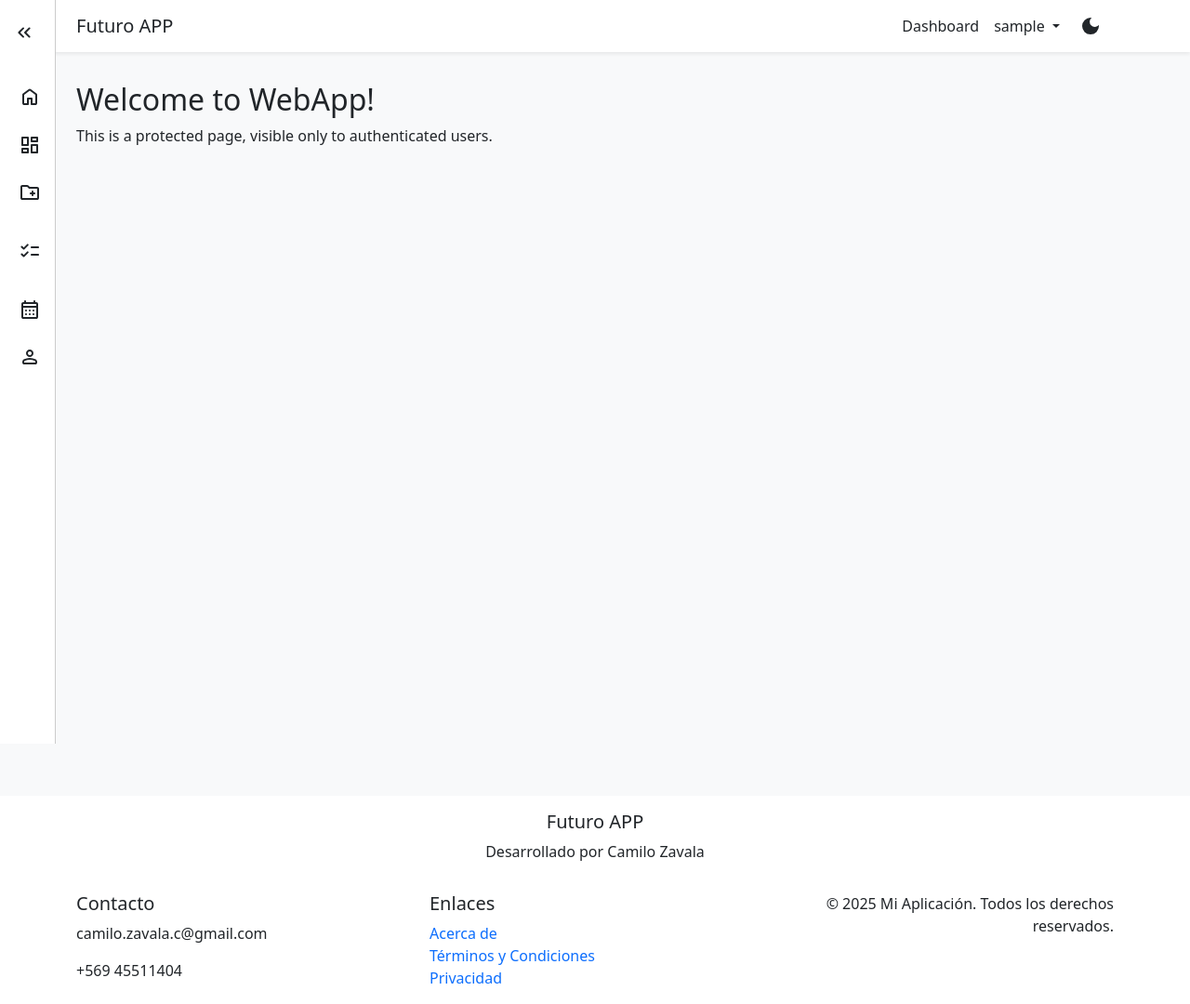
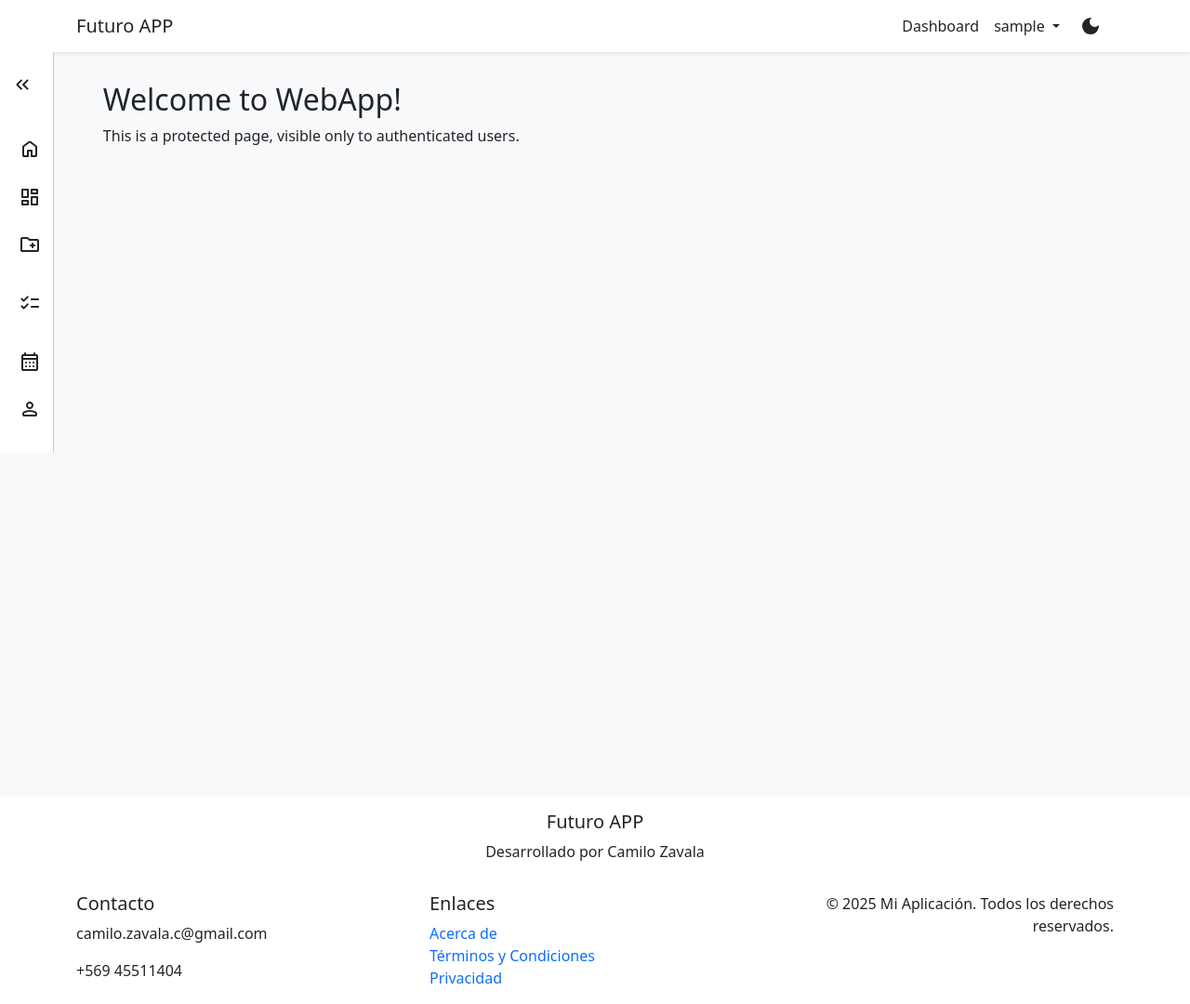
Before and after one commit to C1ZC/app_future, a Django app: page / in a window 1280 px wide. Shown: the whole page at 93% size. Run offline with Django 5.2, Linux system fonts and the light colour scheme; the visitor is signed in with stand-in values (Sample User, id 1).

Commit message:
correction css

```diff
--- a/webapp/static/css/components/sidenav.css
+++ b/webapp/static/css/components/sidenav.css
@@ -1,18 +1,15 @@
 #sidebar {
     box-sizing: border-box;
-    height: 100vh;
+    height: 100%;
     width: var(--sidebar-width);
     padding: 5px 1em;
     background-color: var(--sidebar-bg);
     color: var(--sidebar-text);
     border-right: 1px solid var(--line-clr);
-    position: fixed;
-    top: 0;
-    left: 0;
+    /* Quitar position: fixed, top, left, z-index */
     transition: width 300ms cubic-bezier(.4,0,.2,1);
     overflow-x: hidden;
     overflow-y: auto;
-    z-index: 1000;
 }
 
 #sidebar.close {
--- a/webapp/templates/base.html
+++ b/webapp/templates/base.html
@@ -16,7 +16,7 @@
 <body>
     {% include 'components/navbar.html' %}
 
-    <div class="main-wrapper d-flex flex-column" style="min-height: 80vh;">
+    <div class="main-wrapper d-flex flex-row" style="min-height: 80vh;">
         {% if user.is_authenticated %}
             {% include 'components/sidebar.html' %}
         {% endif %}
```
